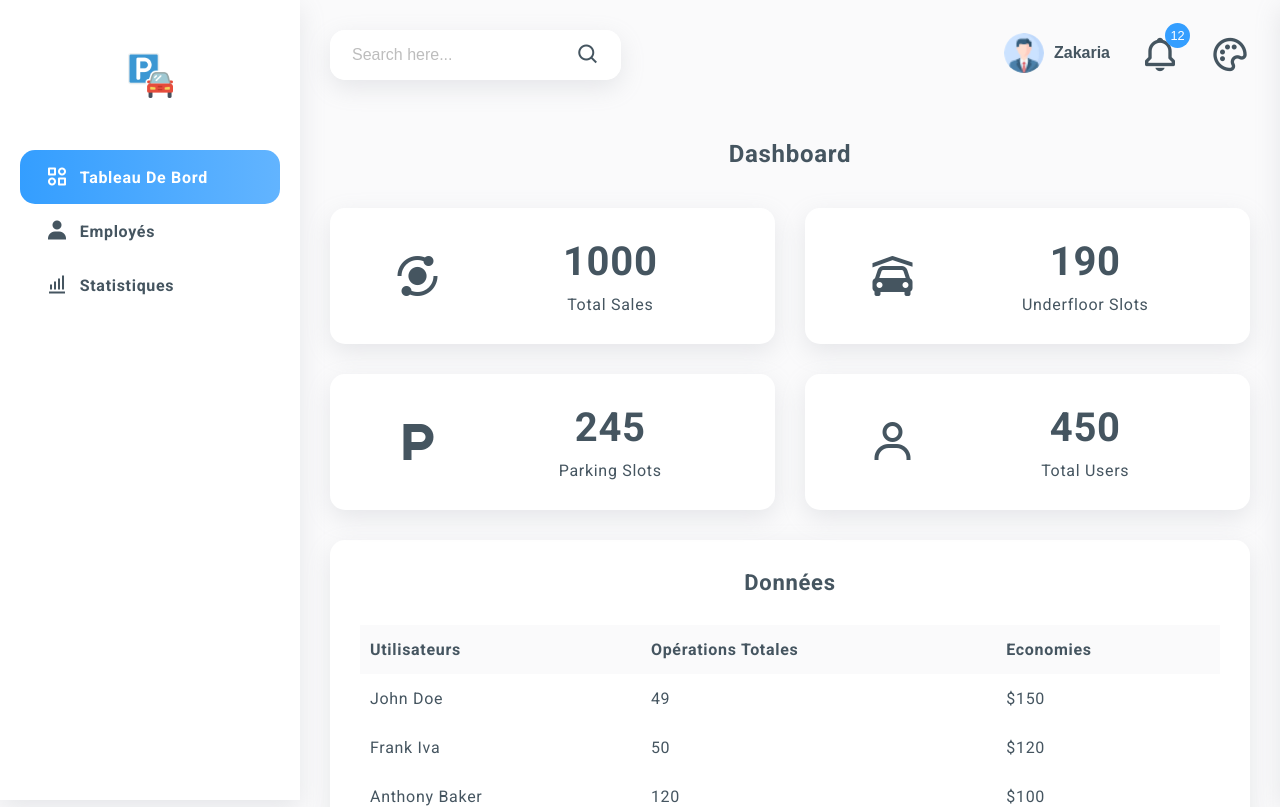
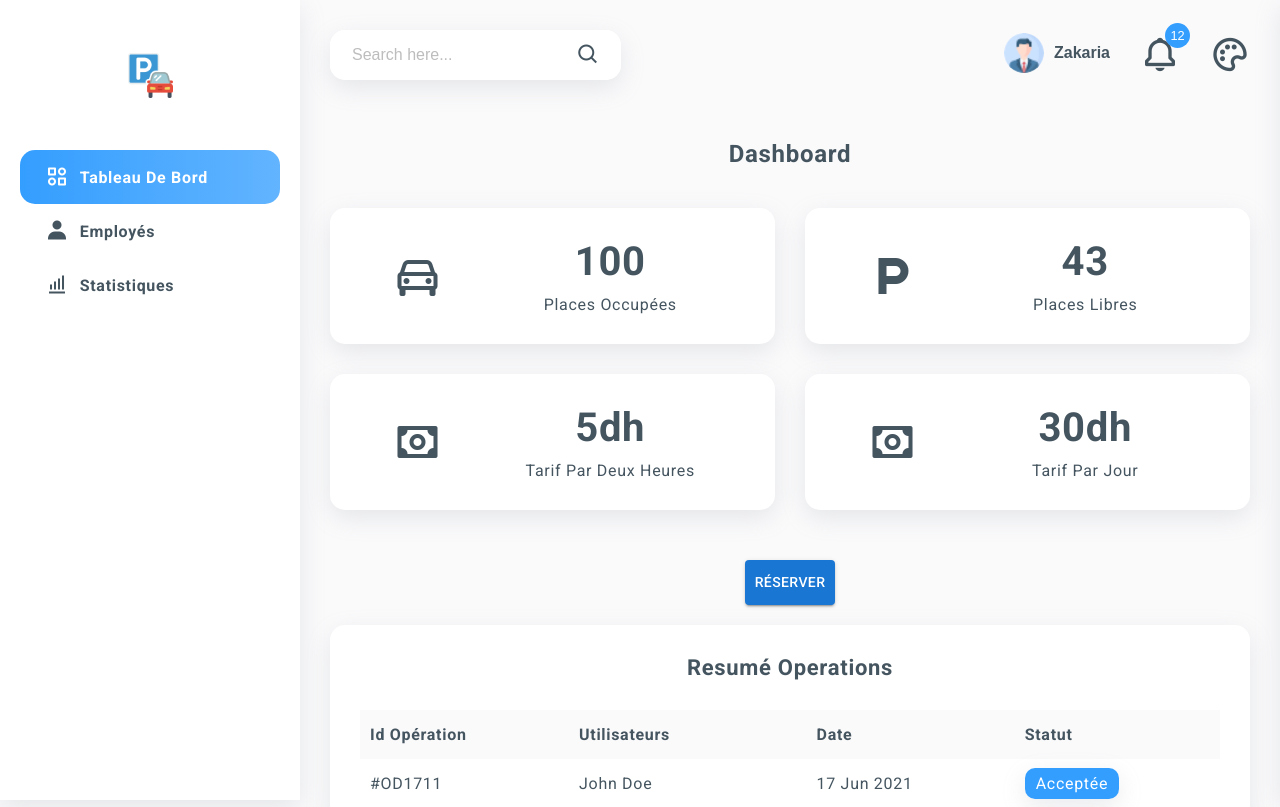
Before and after one commit to zakari64/EasyParkDashboard, a React (Create React App) app in the folder dashboard/: page /layout/dashboard in a window 1280 px wide. Shown: the top 807 px of the page. Built offline with nearby package versions, Linux system fonts and the light colour scheme.

Commit message:
added reserve form

```diff
--- a/dashboard/src/assets/JsonData/status-card-data.json
+++ b/dashboard/src/assets/JsonData/status-card-data.json
@@ -1,22 +1,22 @@
 [
     {
-        "icon": "bx bxs-analyse",
-        "count": "1000",
-        "title": "Total sales"
-    },
-    {
-        "icon": "bx bxs-car-garage",
-        "count": "190",
-        "title": "Underfloor slots"
+        "icon": "bx bx-car",
+        "count": "100",
+        "title": "Places occupées"
     },
     {
         "icon": "bx bxs-parking",
-        "count": "245",
-        "title": "Parking slots"
+        "count": "43",
+        "title": "Places libres"
     },
     {
-        "icon": "bx bx-user",
-        "count": "450",
-        "title": "Total users"
+        "icon": "bx bx-money",
+        "count": "5dh",
+        "title": "Tarif par deux heures"
+    },
+    {
+        "icon": "bx bx-money",
+        "count": "30dh",
+        "title": "Tarif par jour"
     }
 ]
--- a/dashboard/src/components/App.jsx
+++ b/dashboard/src/components/App.jsx
@@ -3,6 +3,8 @@ import { BrowserRouter as Router, Route, Switch } from "react-router-dom";
 import Login from "./login/Login";
 import Layout from "../components/layout/Layout";
 import Form from '../pages/Form'
+import Form3 from "../pages/Form3";
+
 function App() {
   return (
     <Router>
@@ -10,6 +12,7 @@ function App() {
         <Route path="/" exact component={Login} />
         <Route path="/layout" component={Layout} />
         <Route path="/layout/form" exact component={Form} />
+        <Route path="/layout/form3"  exact component={Form3} />
       </Switch>
     </Router>
   );
--- a/dashboard/src/components/Routes.jsx
+++ b/dashboard/src/components/Routes.jsx
@@ -6,6 +6,7 @@ import Dashboard from '../pages/Dashboard'
 import Operations from '../pages/Operations'
 import Stats from '../pages/Stats'
 import Form from '../pages/Form'
+import Form3 from '../pages/Form3'
 
 const Routes = () => {
     return (
@@ -14,6 +15,7 @@ const Routes = () => {
             <Route path='/layout/operations' component={Operations} />
             <Route path='/layout/stats' component={Stats}/>
             <Route path='/layout/form' component={Form} />
+            <Route path='/layout/form3' component={Form3} />
         </Switch>
     )
 }
--- a/dashboard/src/pages/Dashboard.jsx
+++ b/dashboard/src/pages/Dashboard.jsx
@@ -12,9 +12,11 @@ import Badge from "../components/badge/Badge";
 
 import statusCards from "../assets/JsonData/status-card-data.json";
 
+import Button from "@mui/material/Button";
 
+import Stack from "@mui/material/Stack";
 
-
+import "./dashboard.css";
 
 const topCustomers = {
   head: ["utilisateurs", "opérations totales", "economies"],
@@ -140,7 +142,25 @@ const Dashboard = () => {
             ))}
           </div>
         </div>
-        <div className="col-4" style={{ width: "100%" }}>
+        <div className="btn">
+          <Link to="/layout/form3">
+            <Button
+              style={{
+                display: "flex",
+                justifyContent: "center",
+                alignItems: "center",
+                margin: "auto",
+                padding: "10px",
+                background: "349eff",
+              }}
+              variant="contained"
+            >
+              Réserver
+            </Button>
+          </Link>
+        </div>
+
+        {/* <div className="col-4" style={{ width: "100%" }}>
           <div className="card">
             <div className="card__header">
               <h3 style={{textAlign:'center',fontSize:'22px'}}>Données</h3>
@@ -157,11 +177,13 @@ const Dashboard = () => {
               <Link to="/">view all</Link>
             </div>
           </div>
-        </div>
+        </div> */}
         <div className="col-8" style={{ width: "100%" }}>
           <div className="card">
             <div className="card__header">
-              <h3 style={{fontSize:'22px',textAlign:'center'}}>Resumé operations</h3>
+              <h3 style={{ fontSize: "22px", textAlign: "center" }}>
+                Resumé operations
+              </h3>
             </div>
             <div className="card__body">
               <Table
--- /dev/null
+++ b/dashboard/src/pages/Form3.jsx
@@ -0,0 +1,35 @@
+import React from "react";
+import "./form3.css";
+import Button from "@mui/material/Button";
+
+function Form3() {
+  return (
+    <section>
+      <div className="title">Réserver votre place</div>
+      <div className="form">
+        <div className="inputs1">
+          <label for="">De</label>
+          <input type="time" />
+          <label for="">A</label>
+          <input type="time" />
+
+          <label for="">Entrez la marge de retard</label>
+          <input type="text" />
+
+          <div className="btn">
+            <Button
+              style={{
+                padding: "10px",
+                backgroundColor: "#1F90D9",
+              }}
+              variant="outlined"
+            >
+              Envoyer
+            </Button>
+          </div>
+        </div>
+      </div>
+    </section>
+  );
+}
+export default Form3;
--- a/dashboard/src/pages/Stats.jsx
+++ b/dashboard/src/pages/Stats.jsx
@@ -23,7 +23,7 @@ class  Stats extends React.Component {
           zoom: {
             enabled: false,
           },
-          height: 320,
+          height: 250,
           type: 'area'
         },
         dataLabels: {
--- /dev/null
+++ b/dashboard/src/pages/dashboard.css
@@ -0,0 +1,7 @@
+.btn {
+    display : flex ;
+    margin: auto;
+    justify-content: center;
+    align-items: center;
+    padding : 20px ;
+}
--- /dev/null
+++ b/dashboard/src/pages/form3.css
@@ -0,0 +1,33 @@
+
+@import url("https://fonts.googleapis.com/css2?family=Montserrat:wght@900&family=Outfit:wght@300&family=Roboto:wght@300;500&display=swap");
+
+section {
+    padding : 10px ;
+
+}
+section .title {
+    font-size: 30px;
+    font-family: "Montserrat", sans-serif;
+    text-align: center;
+    margin-bottom: 30px;
+    padding: 15px;
+}
+
+section .form {
+    display : flex ;
+    justify-content: center;
+    align-items: center;
+    margin: auto;
+    width : 95% ;
+    padding: 10px ;
+    border-radius: 7px;
+    background-color: #90909033;
+
+}
+
+section .form .inputs {
+    width: 55%;
+    border-radius: 8px;
+    color : white;
+    margin-bottom: 10px ;
+}
```
Also changed, not shown: dashboard/src/assets/images/spaces.png (added), dashboard/src/pages/Operations.jsx (line endings or trailing spaces), dashboard/src/pages/form.css (line endings or trailing spaces).
